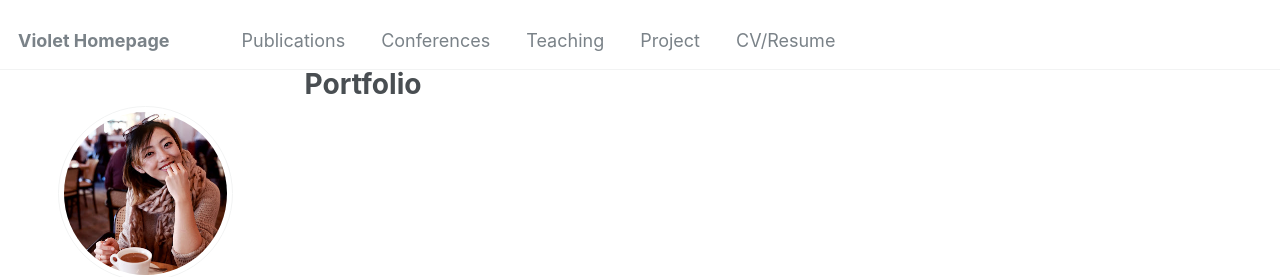
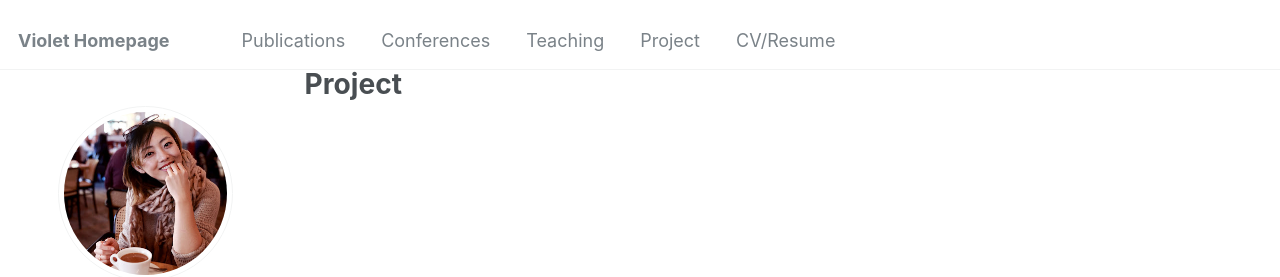
Before and after one commit to Quan-VioletZhou/violet_academicpage, a Jekyll site: the page built from _pages/portfolio.html, in a window 1280 px wide. Shown: the top 277 px of the page. Built offline with Jekyll 4.4.1, drawn with Linux system fonts in a browser that asks for light colours; some web fonts are replaced.

Commit message:
Update the project page

```diff
--- a/_pages/portfolio.html
+++ b/_pages/portfolio.html
@@ -1,13 +1,15 @@
 ---
 layout: archive
-title: "Portfolio"
+title: "Project"
 permalink: /project/
 author_profile: true
 ---
 
-{% include base_path %}
-
-
-{% for post in site.portfolio %}
-  {% include archive-single.html %}
-{% endfor %}
+<ul>
+  {% for post in site.portfolio %}
+    <li>
+      <h3><a href="{{ post.url }}">{{ post.title }}</a></h3>
+      <p>{{ post.excerpt }}</p>
+    </li>
+  {% endfor %}
+</ul>
```
Also changed, not shown: _project/portfolio-1.md (+5 -4 lines).
